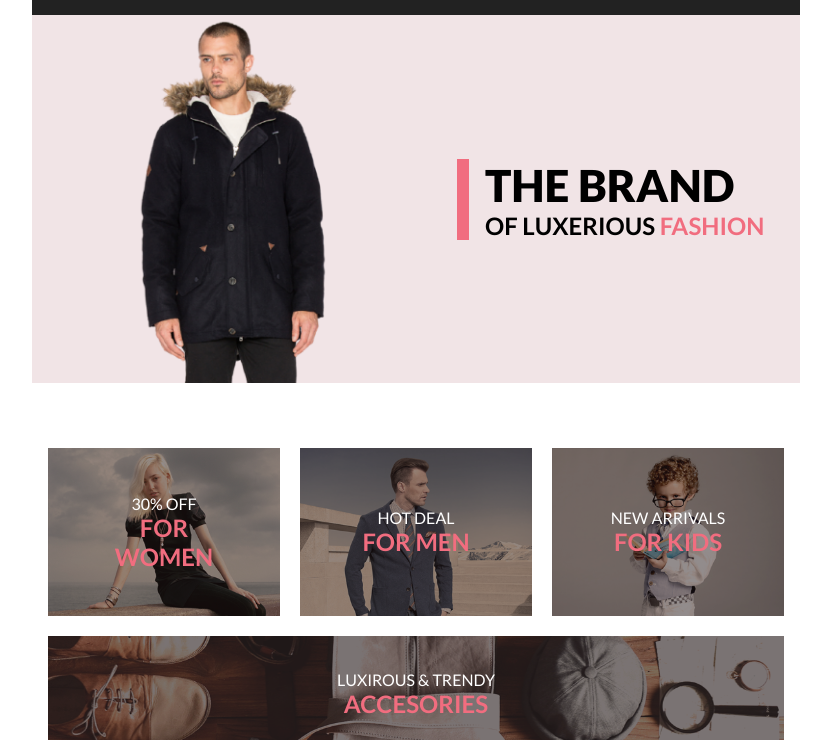
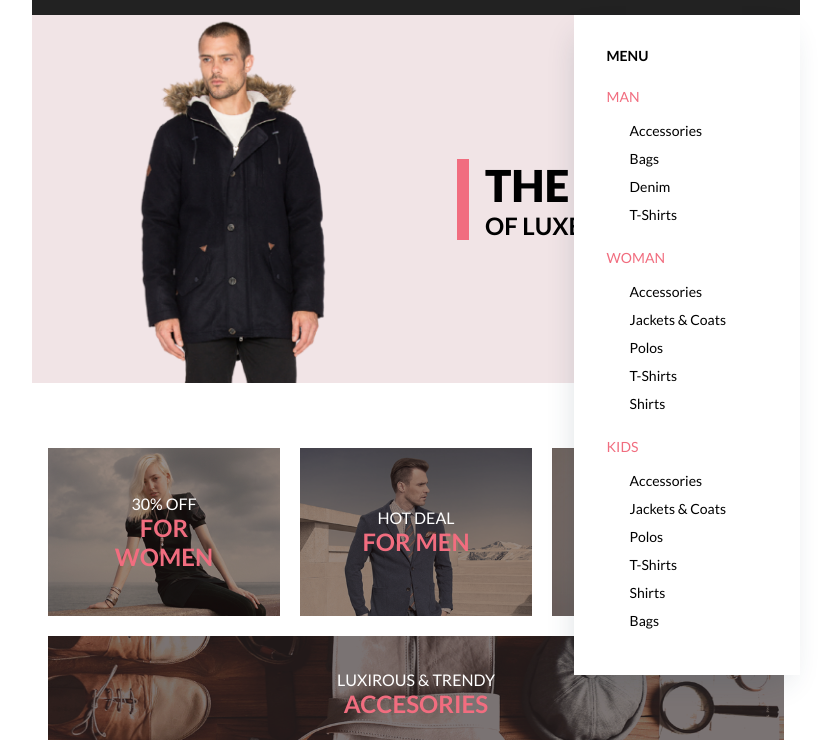
Before and after one commit to Angiy555/web_homework_6, a plain HTML site: page index.html in a window 1280 px wide. Both pictures are taken after a click on the button 849 px from the left and 40 px from the top of the page. Shown: the part 60-800 px from the top of the page, without its empty margins (224-1055 px from the left). Drawn offline with Linux system fonts and the light colour scheme.

Commit message:
Adding burger menu

```diff
--- a/index.html
+++ b/index.html
@@ -14,16 +14,45 @@
                 <button><img src="./icon/find.svg" alt="find"></button>
             </div>
             <div class="header__nav__right ">
-                <button><img src="./icon/menu.svg" alt="menu"></button>
-                <button class="hidden"><img src="./icon/avtorizenion.svg" alt="avtorizetion"></button>
-
+                <button class="btn__burger__menu">
+                    <img src="./icon/menu.svg" alt="menu">
+                </button>
+                <button class="hidden">
+                    <img src="./icon/avtorizenion.svg" alt="avtorizetion">
+                </button>
                 <button class="hidden basket__count">
                     <img src="./icon/basket.svg" alt="basket">
                     <div class="count"><span>5</span></div>
                 </button>
-
-
-
+            </div>
+            <div class="header__nav__burgermenu hidden__burgermenu">
+                <h1>MENU</h1>
+                <ul>
+                    <ul>
+                        <h2>MAN</h2>
+                        <li>Accessories</li>
+                        <li>Bags</li>
+                        <li>Denim</li>
+                        <li>T-Shirts</li>
+                    </ul>
+                    <ul>
+                        <h2>WOMAN</h2>
+                        <li>Accessories</li>
+                        <li>Jackets & Coats</li>
+                        <li>Polos</li>
+                        <li>T-Shirts</li>
+                        <li>Shirts</li>
+                    </ul>
+                    <ul>
+                        <h2>KIDS</h2>
+                        <li>Accessories</li>
+                        <li>Jackets & Coats</li>
+                        <li>Polos</li>
+                        <li>T-Shirts</li>
+                        <li>Shirts</li>
+                        <li>Bags</li>
+                    </ul>
+                </ul>
             </div>
         </nav>
     </header>
@@ -237,5 +266,6 @@
             </button>
         </div>
     </footer>
+    <script src="./script.js" defer></script>
 </body>
 </html>
--- /dev/null
+++ b/script.js
@@ -0,0 +1,8 @@
+const menuBurger = document.querySelector('.header__nav__burgermenu');
+const buttonMenuBurger = document.querySelector('.btn__burger__menu');
+
+function toggleMenuBurger() {
+    menuBurger.classList.toggle('hidden__burgermenu');
+}
+
+buttonMenuBurger.addEventListener('click', toggleMenuBurger);
--- a/style.css
+++ b/style.css
@@ -28,6 +28,7 @@ img {
     background: #222222;
     padding-left: 231px;
     padding-right: 240px;
+    position: relative;
 }
 
 .header__nav button {
@@ -50,6 +51,49 @@ img {
     gap: 33px;
     padding-top: 26px;
     padding-bottom: 20px;
+}
+
+.header__nav__burgermenu {
+    display: block;
+    position: absolute;
+    top: 75px;
+    right: 0;
+    background: #fff;
+    padding-left: 33px;
+    padding-right: 74px;
+    box-shadow: -4px 13px 30px -9px rgba(34, 60, 80, 0.2);
+    z-index: 20000;
+}
+
+.hidden__burgermenu {
+    display: none;
+}
+
+.header__nav__burgermenu h1 {
+    font-weight: 700;
+    font-size: 14px;
+    padding-bottom: 24px;
+    padding-top: 32px;
+}
+
+.header__nav__burgermenu h2 {
+    font-weight: 400;
+    font-size: 14px;
+    color: #F16D7F;
+    padding-bottom: 12px;
+}
+
+.header__nav__burgermenu ul {
+    padding-bottom: 20px;
+}
+
+.header__nav__burgermenu li {
+    list-style-type: none;
+    padding-left: 23px;
+    font-weight: 400;
+    font-size: 14px;
+    line-height: 28px;
+    cursor: pointer;
 }
 
 .basket__count {
```
